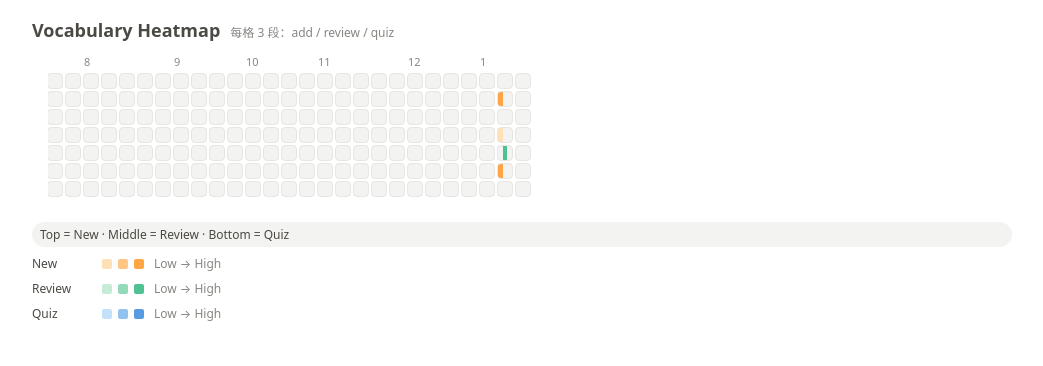
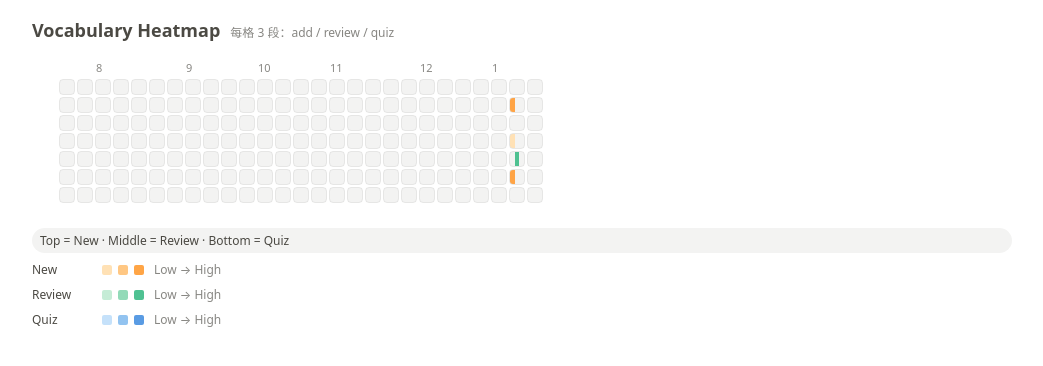
Before and after one commit to ZHANGJIGNYA/Notion-Heatmap, a website: page docs/index.html in a window 1280 px wide. Shown: the whole page, without its empty margins (118-1161 px from the left). Drawn offline with Linux system fonts and the light colour scheme.

Commit message:
update html

```diff
--- a/docs/index.html
+++ b/docs/index.html
@@ -268,11 +268,11 @@
             margin-top: 2px;
         }
 
-        .grid-wrap {
-            display: inline-block;
-            overflow-x: auto;
-            /* ✅ 统一在外层滚动 */
-            padding-bottom: 6px;
+        .grid-wrap{
+            display:inline-block;
+            overflow-x:auto;
+            padding: 6px 8px 6px 12px; /* 左边多给一点 */
+            box-sizing: border-box;
         }
 
         .months-top {
@@ -285,7 +285,7 @@
             position: sticky;
             /* 可选：滚动时保持在上方 */
             top: 0;
-            background: var(--bg);
+            background: transparent;
             /* 避免遮挡时透底 */
             z-index: 5;
         }
@@ -305,7 +305,7 @@
         }
 
         body.embed .wrap {
-            padding: 10px 10px 12px;
+            padding: 10px 10px 12px 14px;
             max-width: 100%;
         }
 
```
